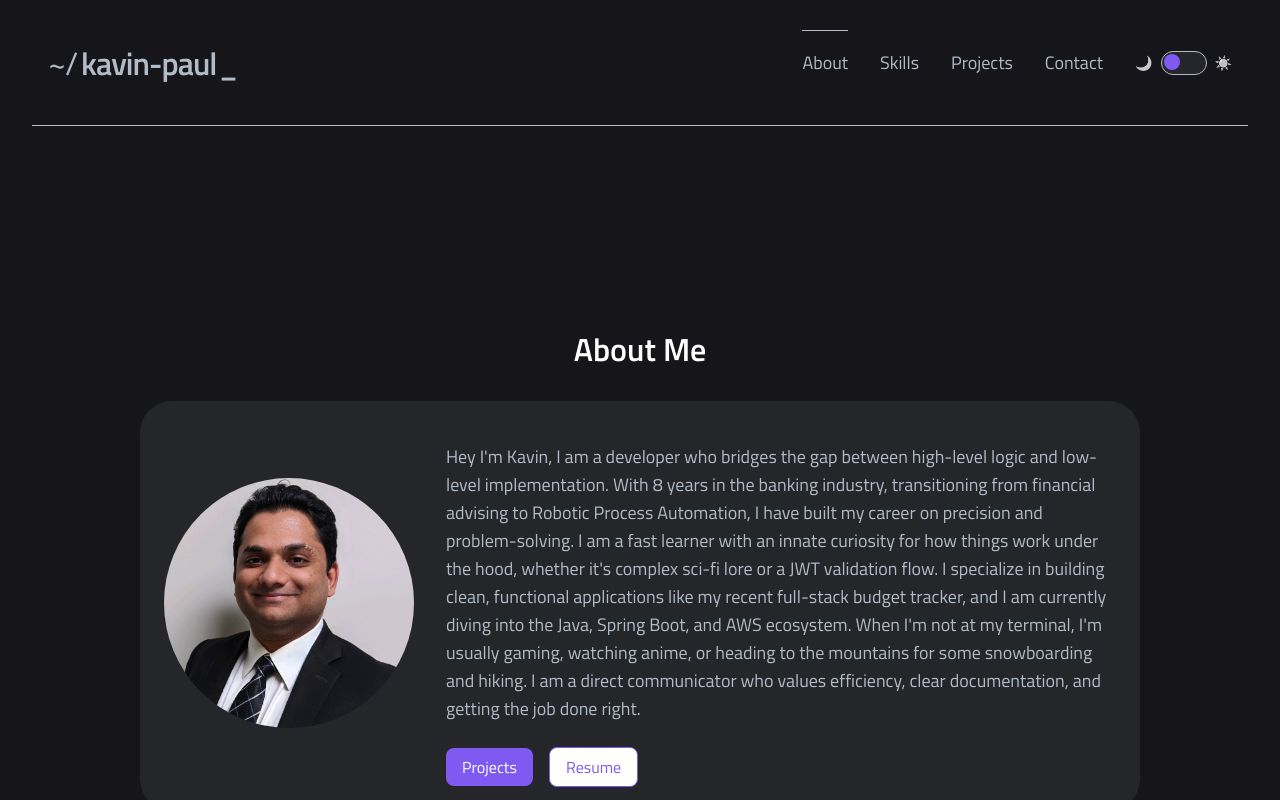
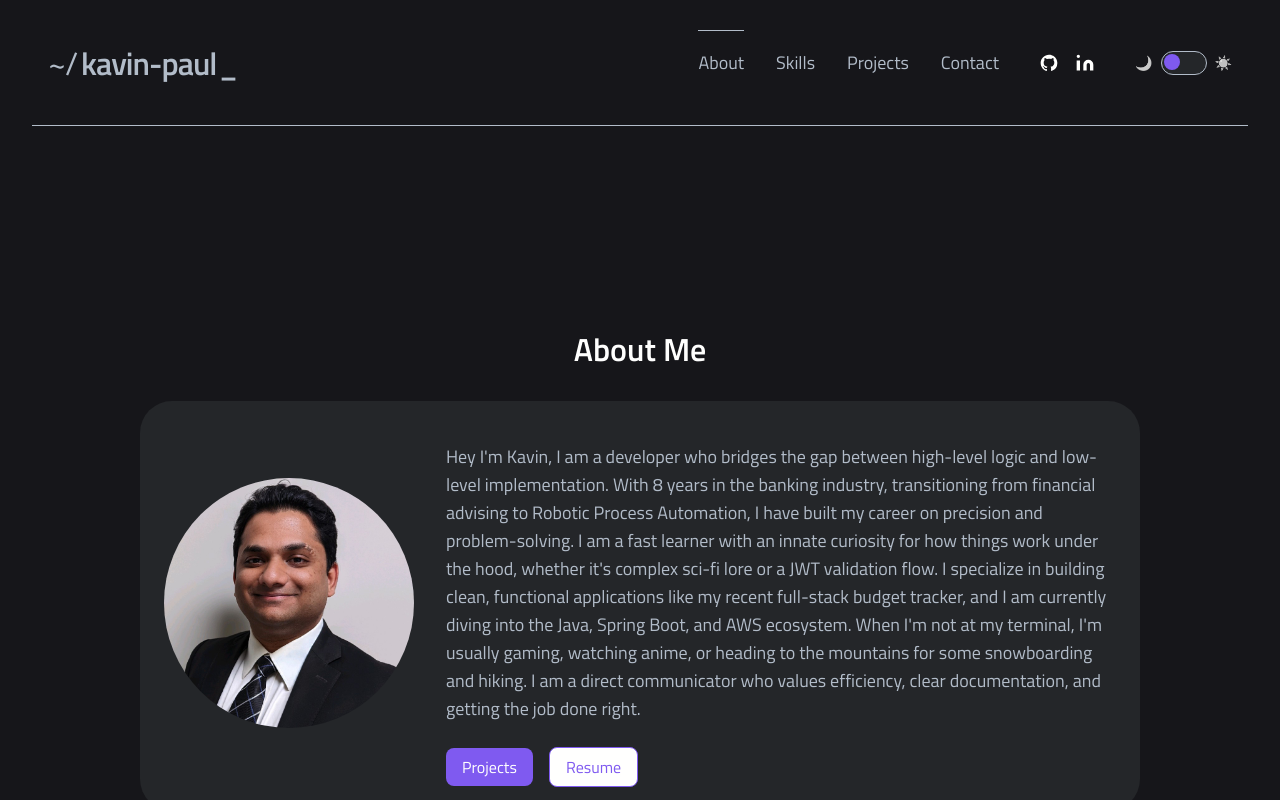
Before and after one commit to CodingKavin/MyPortfolio, a React (Vite) app: page / in a window 1280 px wide. Shown: the top 800 px of the page. Built offline with nearby package versions, Linux system fonts and the light colour scheme.

Commit message:
update the navbar with github and linkedin and minor updates in projects and skills pages

```diff
--- a/src/components/Navigation/Navigation.jsx
+++ b/src/components/Navigation/Navigation.jsx
@@ -1,6 +1,7 @@
 import { useState, useEffect } from "react";
 import { useTheme } from "../../context/ThemeContext.jsx";
 import Typography from "../Typography/Typography.jsx";
+import Icon from "../Iconography/Iconography";
 import "./Navigation.scss";
 
 const Navigation = () => {
@@ -14,15 +15,12 @@ const Navigation = () => {
   useEffect(() => {
     const observerOptions = {
       root: null,
-      // Adjusted margin: This creates a narrow horizontal "strip" in the
-      // upper-middle of the screen that triggers the active state.
       rootMargin: "-30% 0px -60% 0px",
       threshold: 0,
     };
 
     const observerCallback = (entries) => {
       entries.forEach((entry) => {
-        // Only update if the section is coming into that 30-60% sweet spot
         if (entry.isIntersecting) {
           setActiveSection(entry.target.id);
         }
@@ -45,6 +43,27 @@ const Navigation = () => {
 
   const getNavClass = (id) =>
     `navbar__tab ${activeSection === id ? "navbar__tab--active" : ""}`;
+
+  const SocialLinks = () => (
+    <div className="navbar__socials">
+      <a
+        href="https://github.com/CodingKavin"
+        target="_blank"
+        rel="noopener noreferrer"
+        className="navbar__social-link"
+      >
+        <Icon name="github" />
+      </a>
+      <a
+        href="https://www.linkedin.com/in/kavin-paul-dev/"
+        target="_blank"
+        rel="noopener noreferrer"
+        className="navbar__social-link"
+      >
+        <Icon name="linkedin" />
+      </a>
+    </div>
+  );
 
   const ThemeToggle = () => (
     <div
@@ -112,6 +131,10 @@ const Navigation = () => {
           >
             <Typography variant="p1">Contact</Typography>
           </a>
+
+          <div className="navbar__mobile-socials">
+            <SocialLinks />
+          </div>
         </div>
       </div>
 
@@ -121,25 +144,22 @@ const Navigation = () => {
             About
           </Typography>
         </a>
-
         <a href="#skills" className={getNavClass("skills")}>
           <Typography variant="p1" className="navbar__tab-text">
             Skills
           </Typography>
         </a>
-
         <a href="#projects" className={getNavClass("projects")}>
           <Typography variant="p1" className="navbar__tab-text">
             Projects
           </Typography>
         </a>
-
         <a href="#contact" className={getNavClass("contact")}>
           <Typography variant="p1" className="navbar__tab-text">
             Contact
           </Typography>
         </a>
-
+        <SocialLinks />
         <ThemeToggle />
       </div>
     </nav>
--- a/src/components/Navigation/Navigation.scss
+++ b/src/components/Navigation/Navigation.scss
@@ -80,6 +80,8 @@
     right: 0;
     background-color: $color-background-light;
     padding: 0 pxToRem(16);
+    padding-bottom: pxToRem(16);
+    border-radius: pxToRem(8);
     z-index: 999;
 
     &--open {
@@ -213,3 +215,33 @@
     opacity: 0;
   }
 }
+
+.navbar__socials {
+  display: flex;
+  align-items: center;
+  gap: pxToRem(16);
+  margin: 0 pxToRem(8);
+}
+
+.navbar__social-link {
+  display: flex;
+  align-items: center;
+  transition:
+    opacity 0.2s ease,
+    transform 0.2s ease;
+
+  .icon {
+    width: pxToRem(20);
+    height: pxToRem(20);
+    fill: $color-text-primary;
+  }
+
+  &:hover {
+    opacity: 0.7;
+    transform: translateY(-2px);
+  }
+}
+
+.navbar__right--mobile {
+  gap: pxToRem(12);
+}
--- a/src/pages/ProjectsPage/ProjectsPage.jsx
+++ b/src/pages/ProjectsPage/ProjectsPage.jsx
@@ -23,7 +23,7 @@ const ProjectsPage = () => {
       ],
       liveLink: "https://spendshifter.com",
       codeLink: "https://github.com/CodingKavin/SpendShifter-client.git",
-      videoLink: "https://www.youtube.com/watch?v=i4ciY37zI_A", // New YouTube link
+      videoLink: "https://www.youtube.com/watch?v=i4ciY37zI_A",
     },
   ];
 
--- a/src/pages/SkillsPage/SkillsPage.scss
+++ b/src/pages/SkillsPage/SkillsPage.scss
@@ -7,12 +7,10 @@
   flex-direction: column;
   justify-content: center;
   align-items: center;
-  min-height: 100vh;
-  padding-top: pxToRem(80);
 
   @include tablet {
     margin: pxToRem(16) pxToRem(32);
-    padding: pxToRem(80) pxToRem(16) pxToRem(16);
+    padding: 0 pxToRem(16) pxToRem(16);
   }
 
   &__header {
@@ -30,7 +28,7 @@
     margin: pxToRem(8) pxToRem(16);
     padding: pxToRem(24) pxToRem(24);
     max-width: pxToRem(1000);
-    width: 90%;
+    width: 80%;
     transition:
       transform 0.3s ease,
       box-shadow 0.3s ease;
```
